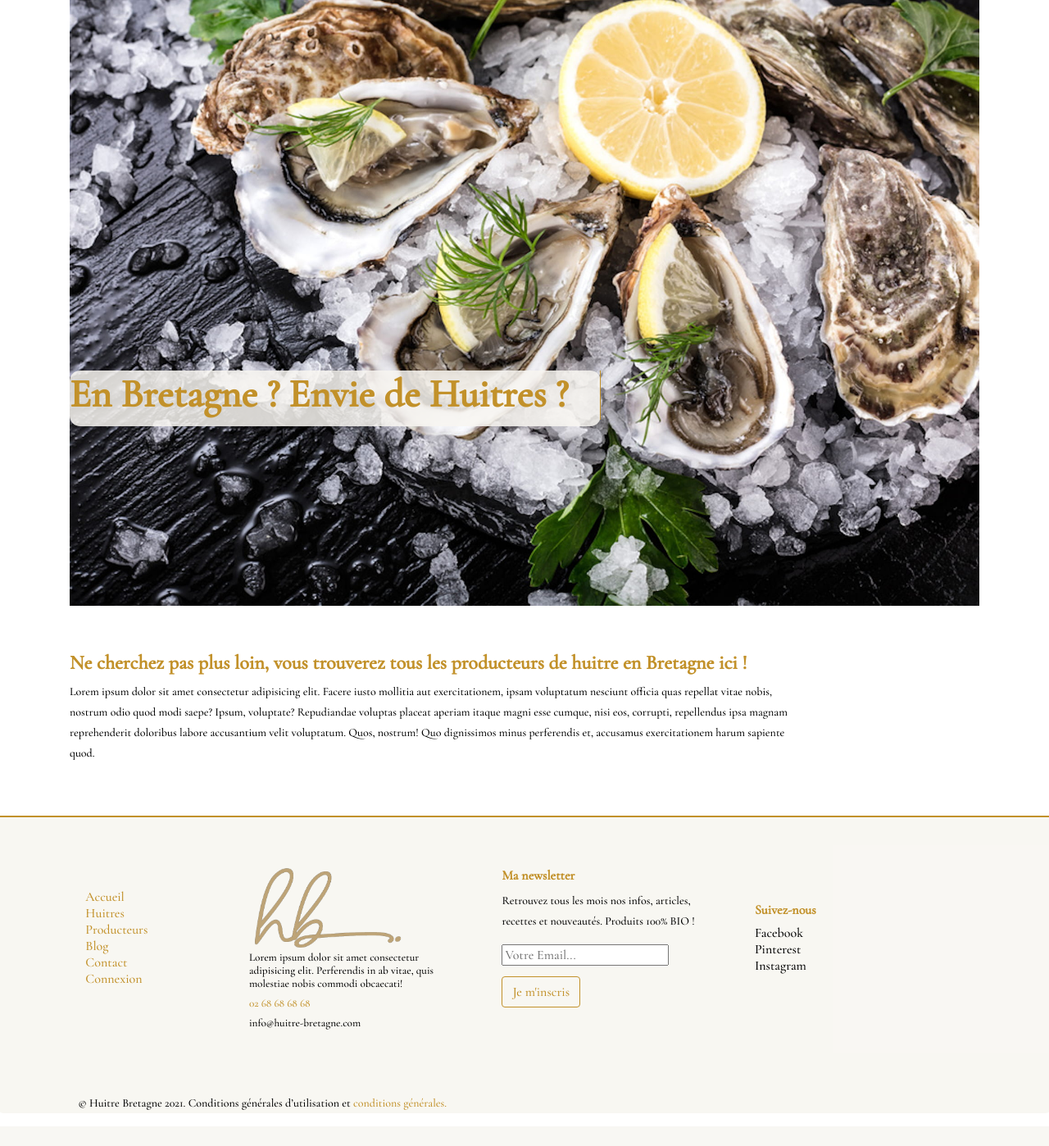
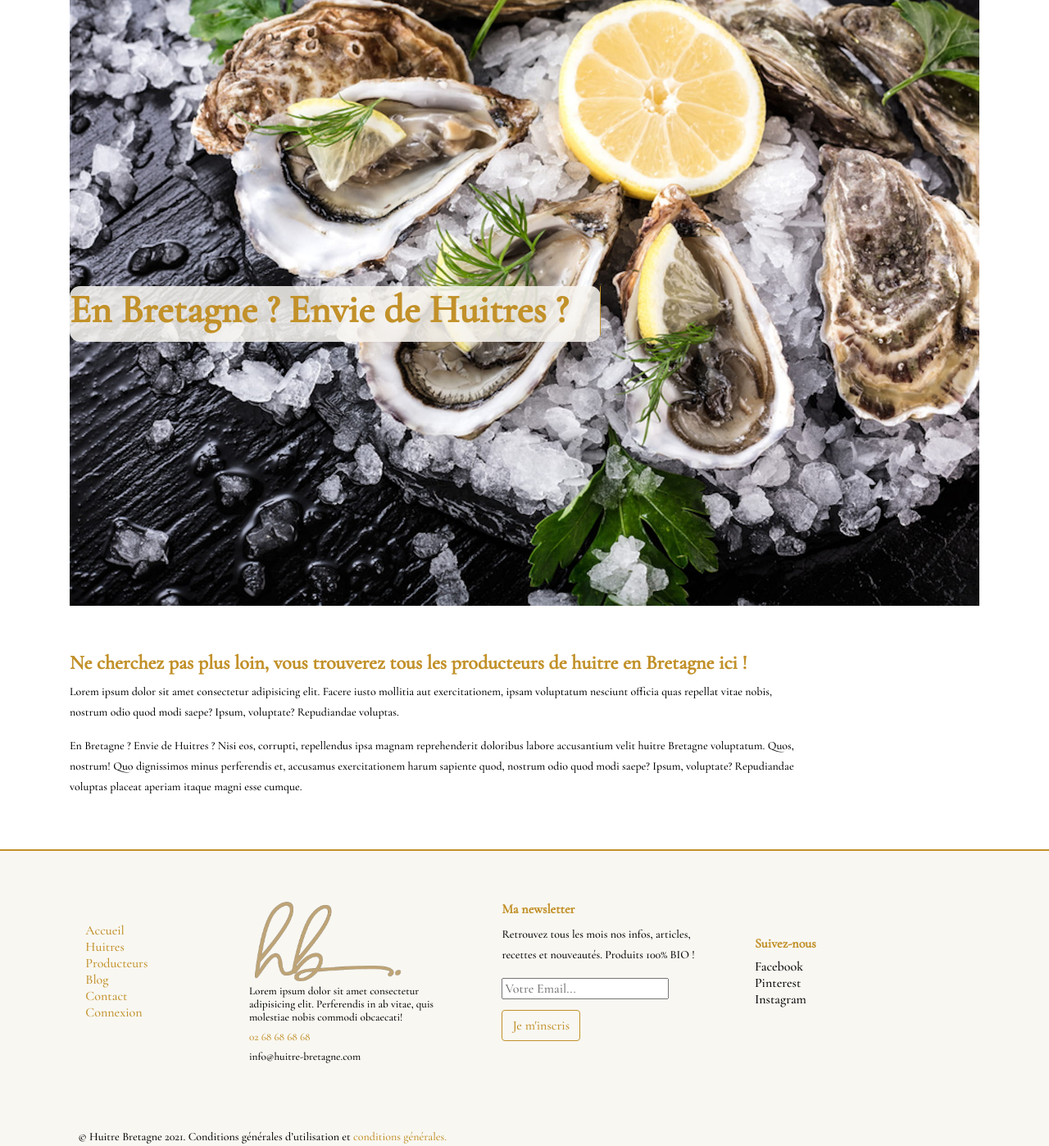
Before and after one commit to Tingkc56/test-huitre, a PHP site: page / in a window 1280 px wide. Shown: the part 240-1638 px from the top of the page at 82% size. Before the commit the page ends 1594 px from the top, so only its background shows below. Run offline with PHP 8.4, Linux system fonts and the light colour scheme.

Commit message:
img size

```diff
--- a/app/views/front/accueil.php
+++ b/app/views/front/accueil.php
@@ -13,9 +13,11 @@
     <h2>Ne cherchez pas plus loin, vous trouverez tous les producteurs de huitre en Bretagne ici !</h2>
     <p> Lorem ipsum dolor sit amet consectetur adipisicing elit. Facere iusto mollitia aut exercitationem, ipsam
             voluptatum nesciunt officia quas repellat vitae nobis, nostrum odio quod modi saepe? Ipsum, voluptate?
-            Repudiandae voluptas placeat aperiam itaque magni esse cumque, nisi eos, corrupti, repellendus ipsa magnam
-            reprehenderit doloribus labore accusantium velit voluptatum. Quos, nostrum! Quo dignissimos minus
-            perferendis et, accusamus exercitationem harum sapiente quod.</p>
+            Repudiandae voluptas.</p>
+    <p>En Bretagne ? Envie de Huitres ? Nisi eos, corrupti, repellendus ipsa magnam
+            reprehenderit doloribus labore accusantium velit huitre Bretagne voluptatum. Quos, nostrum! Quo dignissimos minus
+            perferendis et, accusamus exercitationem harum sapiente quod, nostrum odio quod modi saepe? Ipsum, voluptate?
+            Repudiandae voluptas placeat aperiam itaque magni esse cumque.</p>
 </div>
 <!-- end of welcome text -->
 
```
